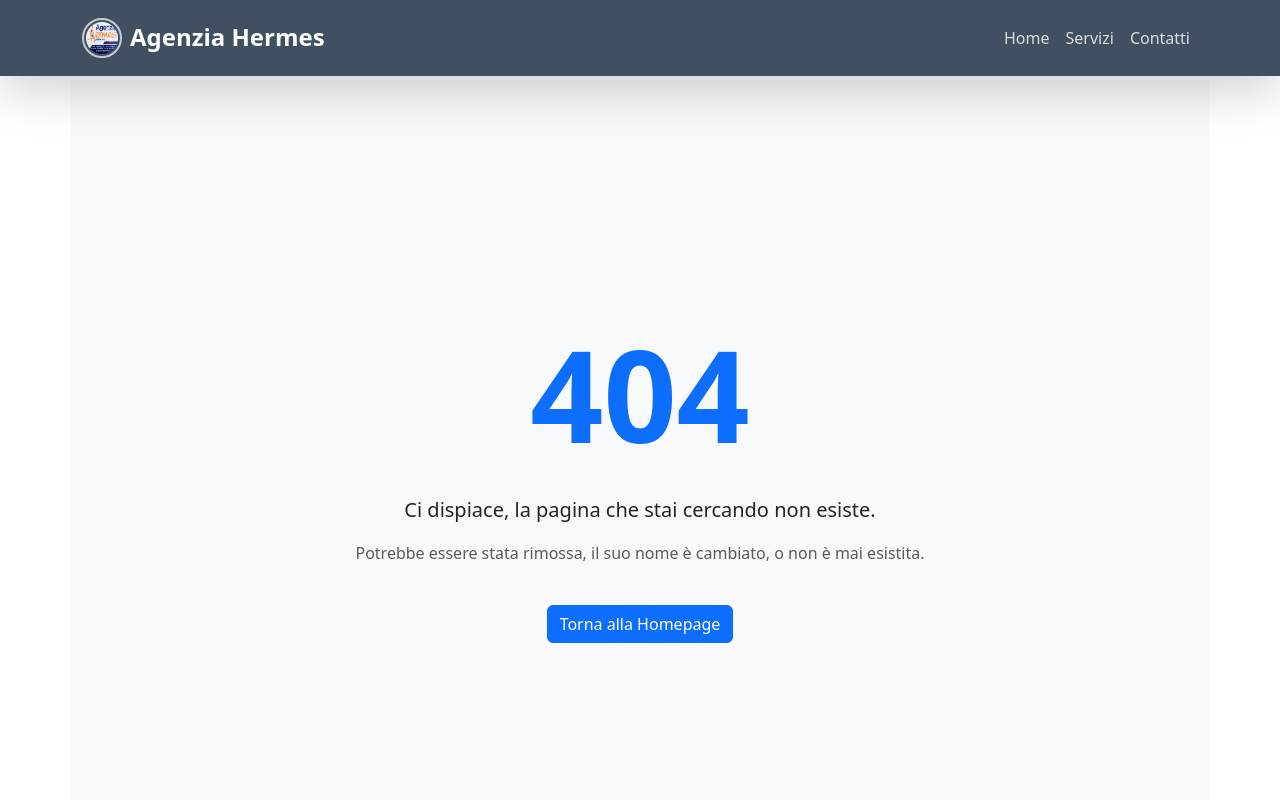
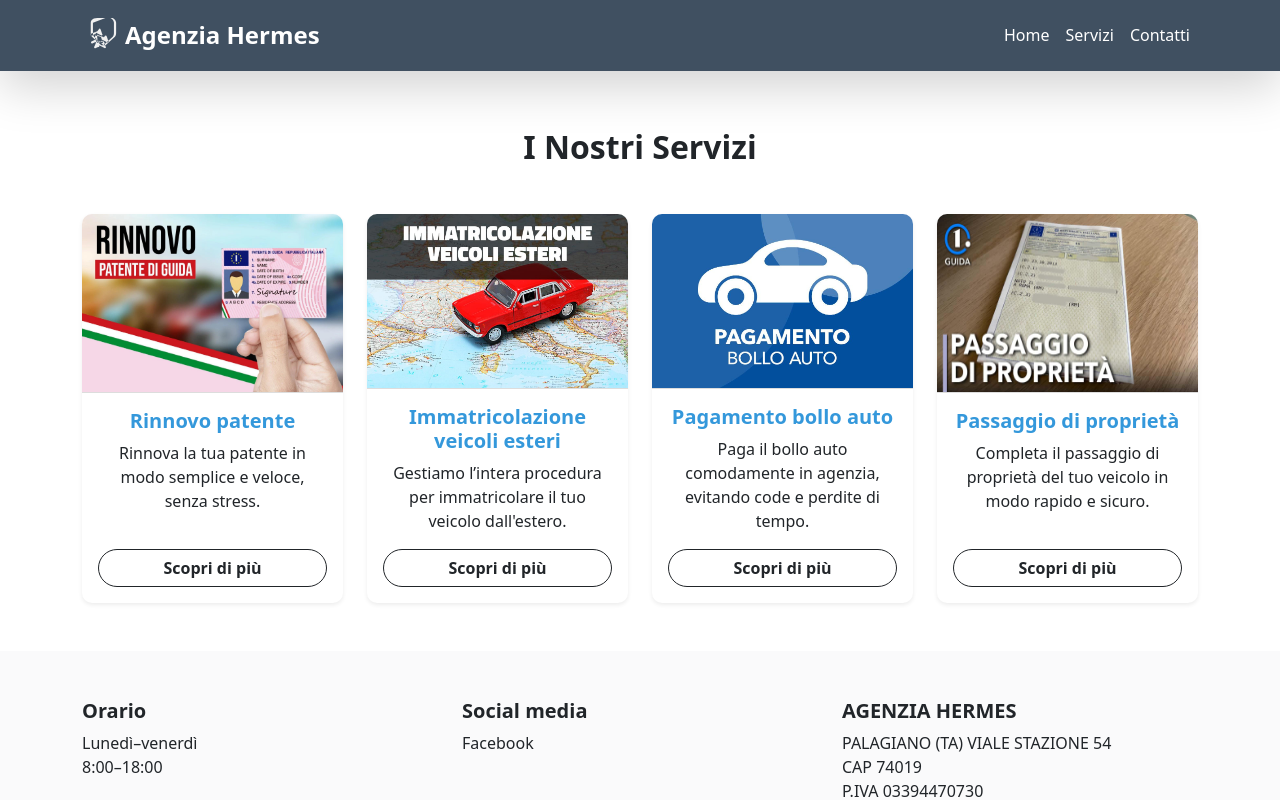
Before and after one commit to Leon9726/agenziaHermes, an Angular app: page /servizi in a window 1280 px wide. Before the commit this address led to /404. Shown: the top 800 px of the page. Built offline with nearby package versions, Linux system fonts and the light colour scheme.

Commit message:
fix stile

```diff
--- a/src/app/modules/public/contatti/contatti.component.html
+++ b/src/app/modules/public/contatti/contatti.component.html
@@ -1,3 +1,4 @@
+<div style="height: 80px;"></div>
 <div class="container-fluid py-5 contact-background">
   <div class="row">
     <div class="col-md-6 text-dark p-5">
--- a/src/app/modules/public/home/home.component.html
+++ b/src/app/modules/public/home/home.component.html
@@ -1,8 +1,9 @@
-<section class="text-center py-5 bg-light">
+<section class="hero-section text-center py-5">
   <div class="container">
-    <h1 class="fw-bold mb-3">Benvenuto in Agenzia Hermes</h1>
-    <p class="lead mb-0">La tua agenzia di pratiche auto di fiducia.</p>
+    <div class="overlay"></div>
+    <div class="position-relative z-index-1">
+      <h1 class="fw-bold mb-3 display-4 text-white">Benvenuto in Agenzia Hermes</h1>
+      <p class="lead mb-0 fs-5 text-white">La tua agenzia di pratiche auto di fiducia.</p>
+    </div>
   </div>
 </section>
-<app-servizi></app-servizi>
-<app-contatti></app-contatti>
--- a/src/app/modules/public/home/home.component.scss
+++ b/src/app/modules/public/home/home.component.scss
@@ -0,0 +1,20 @@
+.hero-section {
+  margin-top: 71px;
+  position: relative;
+  background: url('/assets/images/home/bannerHome.png') no-repeat center center/cover;
+  min-height: 400px;
+  display: flex;
+  align-items: center;
+  justify-content: center;
+  color: white;
+  text-shadow: 2px 2px 4px rgba(0, 0, 0, 0.5);
+}
+
+.hero-section .overlay {
+  position: absolute;
+  top: 0;
+  left: 0;
+  width: 100%;
+  height: 100%;
+  background: rgba(0, 0, 0, 0.4);
+}
--- a/src/app/modules/public/public-routing.module.ts
+++ b/src/app/modules/public/public-routing.module.ts
@@ -2,6 +2,8 @@ import { NgModule } from '@angular/core';
 import { RouterModule, Routes } from '@angular/router';
 import { HomeComponent } from './home/home.component';
 import { DettaglioServizioComponent } from './servizi/dettaglio/dettaglio-servizio/dettaglio-servizio.component';
+import { ServiziComponent } from './servizi/servizi.component';
+import { ContattiComponent } from './contatti/contatti.component';
 
 const routes: Routes = [
 
@@ -14,6 +16,8 @@ const routes: Routes = [
     data: { title: 'Home Page', breadcrumb: 'Home Page', context: 'public' },
   },
   { path: 'servizi/:path', component: DettaglioServizioComponent },
+  { path: 'servizi', component: ServiziComponent },
+  { path: 'contatti', component: ContattiComponent },
 ];
 
 @NgModule({
--- a/src/app/modules/public/servizi/dettaglio/dettaglio-servizio/dettaglio-servizio.component.html
+++ b/src/app/modules/public/servizi/dettaglio/dettaglio-servizio/dettaglio-servizio.component.html
@@ -1,3 +1,4 @@
+<div style="height: 80px;"></div>
 <div class="container my-5 py-3">
   <div class="row g-5">
     <div class="col-md-6 mb-4">
--- a/src/app/modules/public/servizi/dettaglio/dettaglio-servizio/dettaglio-servizio.component.ts
+++ b/src/app/modules/public/servizi/dettaglio/dettaglio-servizio/dettaglio-servizio.component.ts
@@ -19,7 +19,7 @@ export class DettaglioServizioComponent implements OnInit {
       const servicePath = params.get('path');
 
       // Cerca il servizio nell'array che corrisponde al path
-      this.service = services.find(s => s.path === servicePath);
+      this.service = services.find(s => s.path === 'servizi/'+servicePath);
 
       // Se il servizio non viene trovato, puoi reindirizzare l'utente alla pagina 404
       if (!this.service) {
--- a/src/app/modules/public/servizi/servizi.component.html
+++ b/src/app/modules/public/servizi/servizi.component.html
@@ -1,15 +1,17 @@
+<div style="height: 80px;"></div>
 <section class="py-5 bg-white">
   <div class="container">
-    <h2 class="text-center fw-semibold mb-5">Servizi</h2>
+    <h2 class="text-center fw-semibold mb-5">I Nostri Servizi</h2>
 
     <div class="row g-4 justify-content-center">
       <div class="col-12 col-sm-6 col-md-4 col-lg-3" *ngFor="let service of services">
         <div class="card h-100 shadow-sm border-0 service-card">
-          <img [src]="service.image" [alt]="service.title" style="height: 46%;" class="card-img-top">
-          <div class="card-body d-flex flex-column">
-            <h5 class="card-title fw-semibold">{{ service.title }}</h5>
+          <img [src]="service.image" [alt]="service.title" style="height: 46%;"
+            class="card-img-top service-icon-container d-flex align-items-center justify-content-center">
+          <div class="card-body d-flex flex-column text-center">
+            <h5 class="card-title fw-semibold text-primary">{{ service.title }}</h5>
             <p class="card-text flex-grow-1">{{ service.shortDescription }}</p>
-            <button class="btn btn-dark mt-auto w-100" (click)="navigateTo(service.path)">
+            <button class="btn btn-outline-dark mt-auto w-100 service-btn" (click)="navigateTo(service.path)">
               Scopri di più
             </button>
           </div>
--- a/src/app/modules/public/servizi/servizi.component.scss
+++ b/src/app/modules/public/servizi/servizi.component.scss
@@ -1,10 +1,39 @@
-.card {
+.section-title {
+  color: #2c3e50;
+  border-bottom: 2px solid #3498db;
+  display: inline-block;
+  padding-bottom: 5px;
+}
+
+.service-card {
   transition: transform 0.3s ease-in-out, box-shadow 0.3s ease-in-out;
   border-radius: 10px;
-  box-shadow: 0 4px 6px rgba(0, 0, 0, 0.1);
+  overflow: hidden;
 }
 
-.card:hover {
-  transform: translateY(-5px); /* Sposta la scheda leggermente in alto */
-  box-shadow: 0 10px 20px rgba(0, 0, 0, 0.2); /* Aggiunge un'ombra più grande */
+.service-card:hover {
+  transform: translateY(-5px);
+  box-shadow: 0 10px 20px rgba(0, 0, 0, 0.1);
 }
+
+.service-icon-container {
+  height: 150px;
+  background-color: #ecf0f1;
+  border-bottom: 1px solid #ddd;
+}
+
+.service-btn {
+  border-radius: 50px;
+  font-weight: 600;
+  transition: background-color 0.3s, color 0.3s;
+}
+
+.service-btn:hover {
+  background-color: #3498db;
+  color: white;
+  border-color: #3498db;
+}
+
+.text-primary {
+  color: #3498db !important;
+}
--- a/src/app/modules/public/servizi/servizi.component.ts
+++ b/src/app/modules/public/servizi/servizi.component.ts
@@ -13,6 +13,6 @@ export class ServiziComponent {
   public services = services
 
   navigateTo(path: string) {
-    this.router.navigateByUrl('servizi/'+ [path]);
+    this.router.navigate([path]);
   }
 }
--- a/src/app/modules/share/header/header.component.html
+++ b/src/app/modules/share/header/header.component.html
@@ -1,7 +1,9 @@
-<nav class="navbar navbar-expand-lg navbar-dark bg-custom-primary backdrop-blur-header shadow-lg navbar-custom-padding fixed-top">
+<nav class="navbar navbar-expand-lg navbar-dark bg-dark backdrop-blur-header shadow-lg navbar-custom-padding fixed-top">
   <div class="container">
     <a class="navbar-brand d-flex align-items-center" href="/">
-      <img src="assets/images/logo/logo.jpeg" alt="Agenzia Hermes Logo" width="40" height="40" class="navbar-logo me-2">
+      <svg xmlns="http://www.w3.org/2000/svg" width="35" height="35" fill="#f0f0f0" class="bi bi-shield-lock-fill me-2" viewBox="0 0 16 16">
+        <path fill-rule="evenodd" d="M8 0c-.628 0-1.25.04-1.854.116-.554.07-.947.23-1.253.456C4.469.757 4 1.355 4 2.21v4.755c0 .762.338 1.488.922 1.995l3.524 3.128a1.275 1.275 0 0 0 1.705 0l3.524-3.128c.584-.507.922-1.233.922-1.995V2.21c0-.855-.469-1.453-1.093-1.916-.306-.226-.699-.386-1.253-.456-.604-.076-1.226-.116-1.854-.116zM7 6v1.4c0 .248.16.452.4.526l2 .667A.5.5 0 0 1 10 9.07v-.234A.5.5 0 0 1 10.4 8.4v-.223A.5.5 0 0 1 10.8 8c.248.04.452.16.526.4l.667 2a.5.5 0 0 1-.3.79l-2.667-1.333a.5.5 0 0 1-.5.79l-1 .5a.5.5 0 0 1-.6-.8L7 6.07V5.836A.5.5 0 0 1 7.2 5.4v-.234A.5.5 0 0 1 7.6 5.2v-.223A.5.5 0 0 1 8 4.8c.248.04.452.16.526.4l.667 2a.5.5 0 0 1-.3.79l-2.667-1.333a.5.5 0 0 1-.5.79l-1 .5a.5.5 0 0 1-.6-.8L7 6.07V5.836A.5.5 0 0 1 7.2 5.4v-.234A.5.5 0 0 1 7.6 5.2v-.223A.5.5 0 0 1 8 4.8zM5 2.21v4.755c0 .762.338 1.488.922 1.995l3.524 3.128a1.275 1.275 0 0 0 1.705 0l3.524-3.128c.584-.507.922-1.233.922-1.995V2.21c0-.855-.469-1.453-1.093-1.916-.306-.226-.699-.386-1.253-.456-.604-.076-1.226-.116-1.854-.116zM6 8v1.4c0 .248.16.452.4.526l2 .667A.5.5 0 0 1 8.8 11.2V11A.5.5 0 0 1 9.2 10.8v-.223A.5.5 0 0 1 9.6 10.6c.248.04.452.16.526.4l.667 2a.5.5 0 0 1-.3.79l-2.667-1.333a.5.5 0 0 1-.5.79l-1 .5a.5.5 0 0 1-.6-.8L7.2 9.4V9.236A.5.5 0 0 1 7.4 8.8v-.234A.5.5 0 0 1 7.8 8.6v-.223A.5.5 0 0 1 8.2 8.4c.248.04.452.16.526.4l.667 2a.5.5 0 0 1-.3.79l-2.667-1.333a.5.5 0 0 1-.5.79l-1 .5a.5.5 0 0 1-.6-.8L7.2 9.4V9.236A.5.5 0 0 1 7.4 8.8v-.234A.5.5 0 0 1 7.8 8.6v-.223A.5.5 0 0 1 8.2 8.4z"/>
+      </svg>
       <span class="h4 mb-0 fw-bold text-white">Agenzia Hermes</span>
     </a>
     <button class="navbar-toggler" type="button" data-bs-toggle="collapse" data-bs-target="#navbarNav" aria-controls="navbarNav" aria-expanded="false" aria-label="Toggle navigation">
@@ -10,17 +12,15 @@
     <div class="collapse navbar-collapse justify-content-end" id="navbarNav">
       <ul class="navbar-nav">
         <li class="nav-item">
-          <a class="nav-link" style="cursor: pointer;" href="/home" routerLinkActive="active" aria-current="page">Home</a>
+          <a class="nav-link text-white" style="cursor: pointer;" href="/home" routerLinkActive="active" aria-current="page">Home</a>
         </li>
         <li class="nav-item">
-          <a class="nav-link" style="cursor: pointer;" href="/servizi" routerLinkActive="active">Servizi</a>
+          <a class="nav-link text-white" style="cursor: pointer;" href="/servizi" routerLinkActive="active">Servizi</a>
         </li>
         <li class="nav-item">
-          <a class="nav-link" style="cursor: pointer;" href="/contatti" routerLinkActive="active">Contatti</a>
+          <a class="nav-link text-white" style="cursor: pointer;" href="/contatti" routerLinkActive="active">Contatti</a>
         </li>
       </ul>
     </div>
   </div>
 </nav>
-
-<div style="height: 80px;"></div>
```
Also changed, not shown: src/app/data/services-data.ts (+4 -4 lines).
